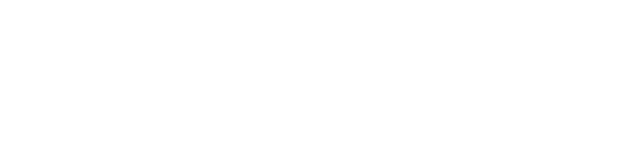
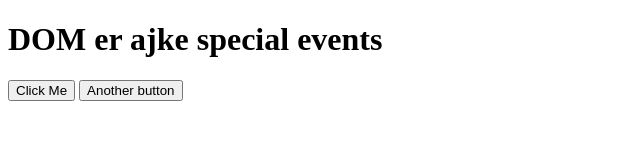
Before and after one commit to Ifthe16/js-dom-events, a plain HTML site: page index.html in a window 1280 px wide. Shown: the whole page, without its empty margins (0-640 px from the left). Drawn offline with Linux system fonts and the light colour scheme.

Commit message:
added buttons and title in index file and added events file of javascript

```diff
--- a/index.html
+++ b/index.html
@@ -1,11 +1,17 @@
 <!DOCTYPE html>
 <html lang="en">
+
 <head>
     <meta charset="UTF-8">
     <meta name="viewport" content="width=device-width, initial-scale=1.0">
     <title>JS DOM EVENTS</title>
 </head>
+
 <body>
+    <h1 onclick="console.log('I am clicked')">DOM er ajke special events</h1>
+    <button title="This is a tooltip" onclick="console.log(7)">Click Me</button>
+    <button onclick="console.log(65)">Another button</button>
+    <script src="js/events.js"></script>
+</body>
 
-</body>
 </html>
--- /dev/null
+++ b/js/events.js
@@ -0,0 +1 @@
+console.log('This is separate JS file');
```
